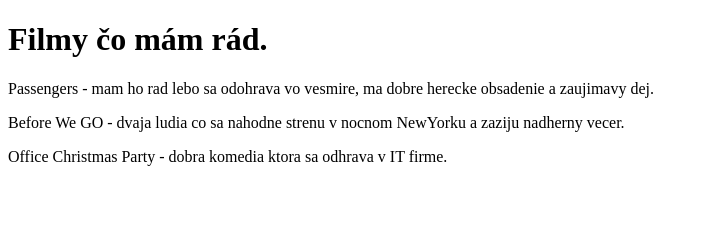
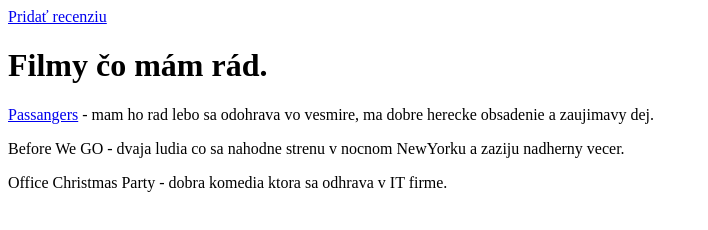
Before and after one commit to dominikhutyra/PrvyIndex.html, a plain HTML site: page index.html in a window 1280 px wide. Shown: the whole page, without its empty margins (0-708 px from the left). Drawn offline with Linux system fonts and the light colour scheme.

Commit message:
pridanie odkazov

```diff
--- a/index.html
+++ b/index.html
@@ -3,12 +3,19 @@
   <head>
     <title>Dominik Hutyra</title>
   </head>
+  <a
+    href="http://127.0.0.1:5500/zadanie4.3.1(menu%20a%20zoznam%20hercov)/add-review.html"
+    >Pridať recenziu</a
+  >
   <body>
     <h1>Filmy čo mám rád.</h1>
 
     <p>
-      Passengers - mam ho rad lebo sa odohrava vo vesmire, ma dobre herecke
-      obsadenie a zaujimavy dej.
+      <a href="http://127.0.0.1:5500/zadanie2.3.1(movie%201)/movie1.html"
+        >Passangers</a
+      >
+      - mam ho rad lebo sa odohrava vo vesmire, ma dobre herecke obsadenie a
+      zaujimavy dej.
     </p>
     <p>
       Before We GO - dvaja ludia co sa nahodne strenu v nocnom NewYorku a zaziju
```
